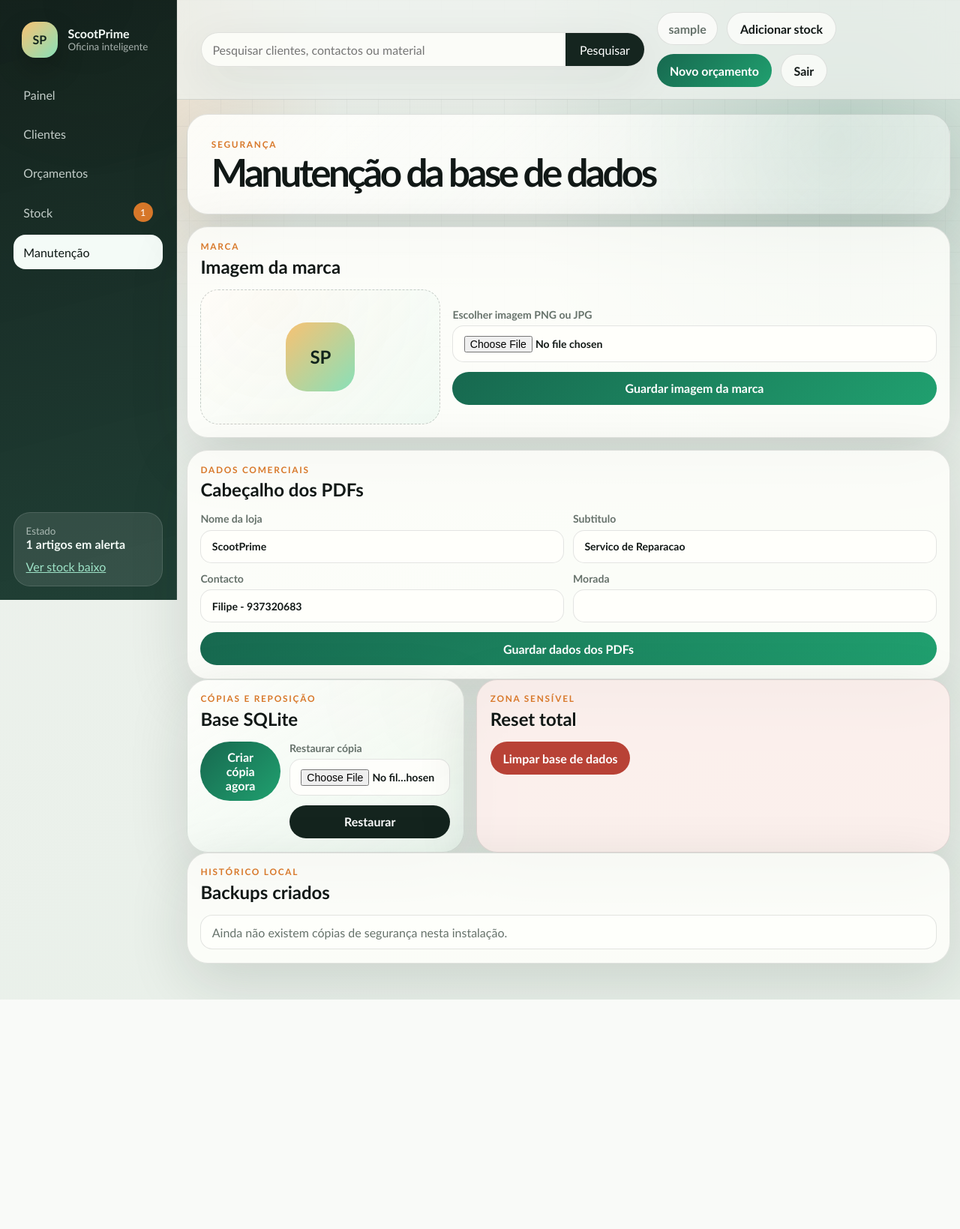
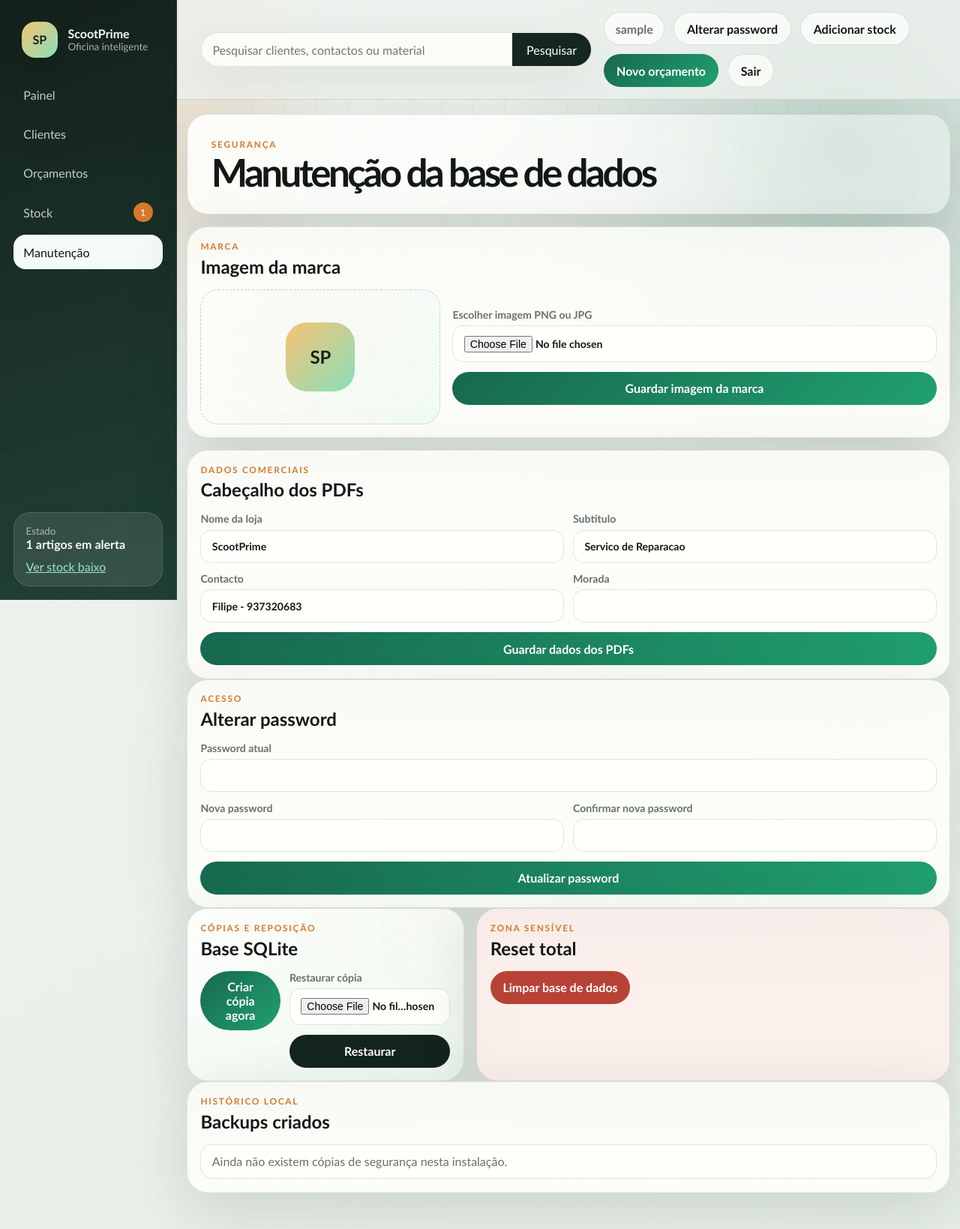
Before and after one commit to manuelpereirapvz-spec/ScootPrime, a Flask app: page /manutencao in a window 1280 px wide. Shown: the whole page at 75% size. Before the commit the page ends 1333 px from the top, so only its background shows below. Run offline with Flask 3, Linux system fonts and the light colour scheme; the visitor is signed in with stand-in values (Sample User, id 1); tables that the repository leaves empty hold one stand-in row (values such as "Sample post").

Commit message:
Add password change flow

```diff
--- a/scootprime_web/routes.py
+++ b/scootprime_web/routes.py
@@ -448,6 +448,14 @@ def manutencao():
                     request.form.get("store_address", ""),
                 )
                 flash("Dados da loja atualizados com sucesso.", "success")
+            elif action == "change_password":
+                current_password = request.form.get("current_password", "")
+                new_password = request.form.get("new_password", "")
+                confirm_password = request.form.get("confirm_password", "")
+                if new_password != confirm_password:
+                    raise ValueError("A nova password e a confirmação não coincidem.")
+                storage.change_user_password(session.get("user_id"), current_password, new_password)
+                flash("Password atualizada com sucesso.", "success")
         except (OSError, ValueError) as exc:
             flash(str(exc), "error")
         return redirect(url_for("web.manutencao"))
--- a/scootprime_web/storage.py
+++ b/scootprime_web/storage.py
@@ -313,6 +313,30 @@ def get_user(user_id: int | None) -> sqlite3.Row | None:
         "SELECT id, username, criado_em FROM utilizadores WHERE id = ?",
         (user_id,),
     ).fetchone()
+
+
+def change_user_password(user_id: int | None, current_password: str, new_password: str) -> None:
+    if not user_id:
+        raise ValueError("Sessão inválida.")
+
+    user = get_db().execute(
+        "SELECT id, password_hash FROM utilizadores WHERE id = ?",
+        (user_id,),
+    ).fetchone()
+    if user is None:
+        raise ValueError("Utilizador não encontrado.")
+    if not check_password_hash(user["password_hash"], current_password):
+        raise ValueError("A password atual está incorreta.")
+    if len(new_password) < 6:
+        raise ValueError("A nova password deve ter pelo menos 6 caracteres.")
+    if check_password_hash(user["password_hash"], new_password):
+        raise ValueError("A nova password deve ser diferente da atual.")
+
+    get_db().execute(
+        "UPDATE utilizadores SET password_hash = ? WHERE id = ?",
+        (generate_password_hash(new_password), user_id),
+    )
+    get_db().commit()
 
 
 def list_clients(term: str = "") -> list[sqlite3.Row]:
--- a/scootprime_web/templates/base.html
+++ b/scootprime_web/templates/base.html
@@ -52,6 +52,7 @@
                     {% if current_user %}
                         <span class="user-chip">{{ current_user.username }}</span>
                     {% endif %}
+                    <a class="button subtle" href="{{ url_for('web.manutencao') }}#password-panel">Alterar password</a>
                     <a class="button subtle" href="{{ url_for('web.stock') }}#add-product">Adicionar stock</a>
                     <a class="button primary" href="{{ url_for('web.orcamentos') }}">Novo orçamento</a>
                     <a class="button subtle" href="{{ url_for('web.logout') }}">Sair</a>
--- a/scootprime_web/templates/manutencao.html
+++ b/scootprime_web/templates/manutencao.html
@@ -74,6 +74,31 @@
     </form>
 </section>
 
+<section class="panel" id="password-panel">
+    <div class="panel-heading">
+        <div>
+            <p class="eyebrow">Acesso</p>
+            <h2>Alterar password</h2>
+        </div>
+    </div>
+
+    <form class="form-stack" method="post">
+        <input type="hidden" name="action" value="change_password">
+        <label>Password atual
+            <input name="current_password" type="password" autocomplete="current-password" required>
+        </label>
+        <div class="split">
+            <label>Nova password
+                <input name="new_password" type="password" autocomplete="new-password" minlength="6" required>
+            </label>
+            <label>Confirmar nova password
+                <input name="confirm_password" type="password" autocomplete="new-password" minlength="6" required>
+            </label>
+        </div>
+        <button class="button primary" type="submit">Atualizar password</button>
+    </form>
+</section>
+
 <section class="grid two-columns">
     <article class="panel focus-panel">
         <div class="panel-heading">
```
Also changed, not shown: tests/test_app.py (+45 -2 lines).
